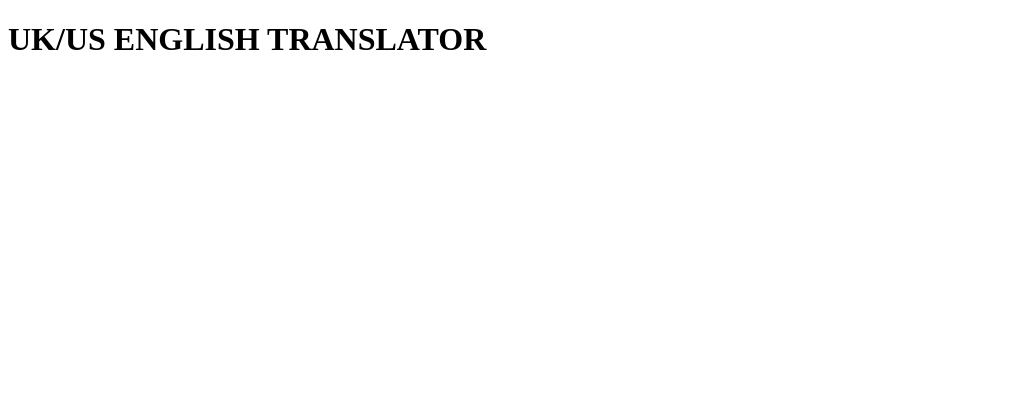
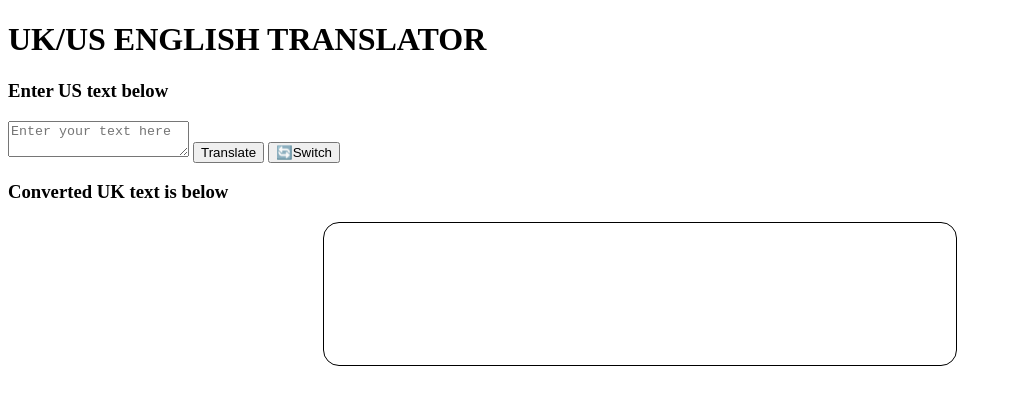
Before and after one commit to hinanshisuthar/US-UK-english-language-translator, a plain HTML site: page index.html in a window 1280 px wide. Shown: the whole page, without its empty margins (0-1012 px from the left). Drawn offline with Linux system fonts and the light colour scheme.

Commit message:
index.html

```diff
--- a/index.html
+++ b/index.html
@@ -5,8 +5,18 @@
     <meta http-equiv="X-UA-Compatible" content="IE=edge">
     <meta name="viewport" content="width=device-width, initial-scale=1.0">
     <title>UK/US ENGLISH TRANSLATOR</title>
+    <link rel="stylesheet" href="style.css">
+
 </head>
 <body>
     <h1>UK/US ENGLISH TRANSLATOR</h1>
+    <h3 id="enter-text">Enter US text below</h3>
+    <textarea id="text-input" placeholder="Enter your text here"></textarea>
+    <button id="translate-button">Translate</button>
+    <button id="switch-button">🔄Switch</button>
+    <h3 id="output-text">Converted UK text is below</h3>
+    <div id="output"></div>
+
+    <script src="script.js" type="text/javascript"></script>
 </body>
 </html>
--- /dev/null
+++ b/style.css
@@ -0,0 +1,8 @@
+#output{
+    width: 600px;
+    height: 110px;
+    border: 1px solid black;
+    border-radius: 1rem;
+    padding: 1rem;
+    margin: auto;
+}
```
Also changed, not shown: script.js (added).
